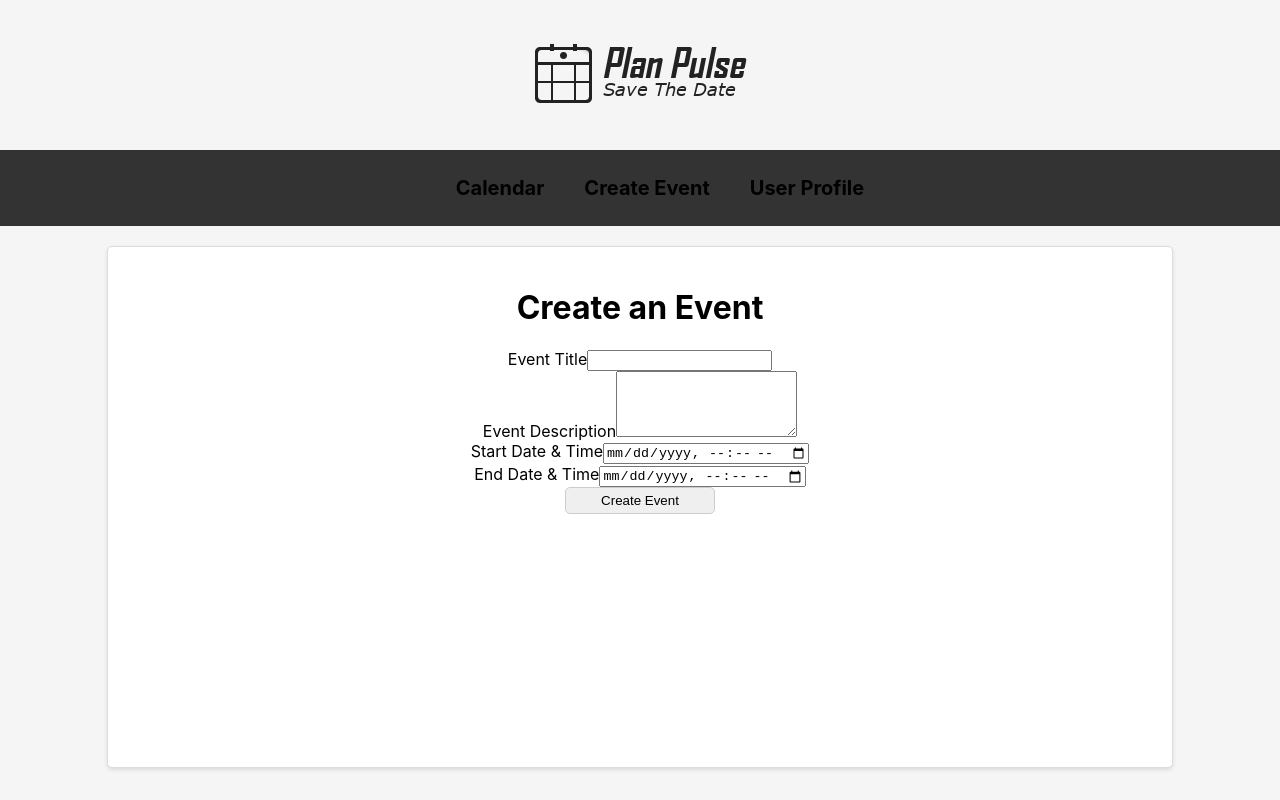
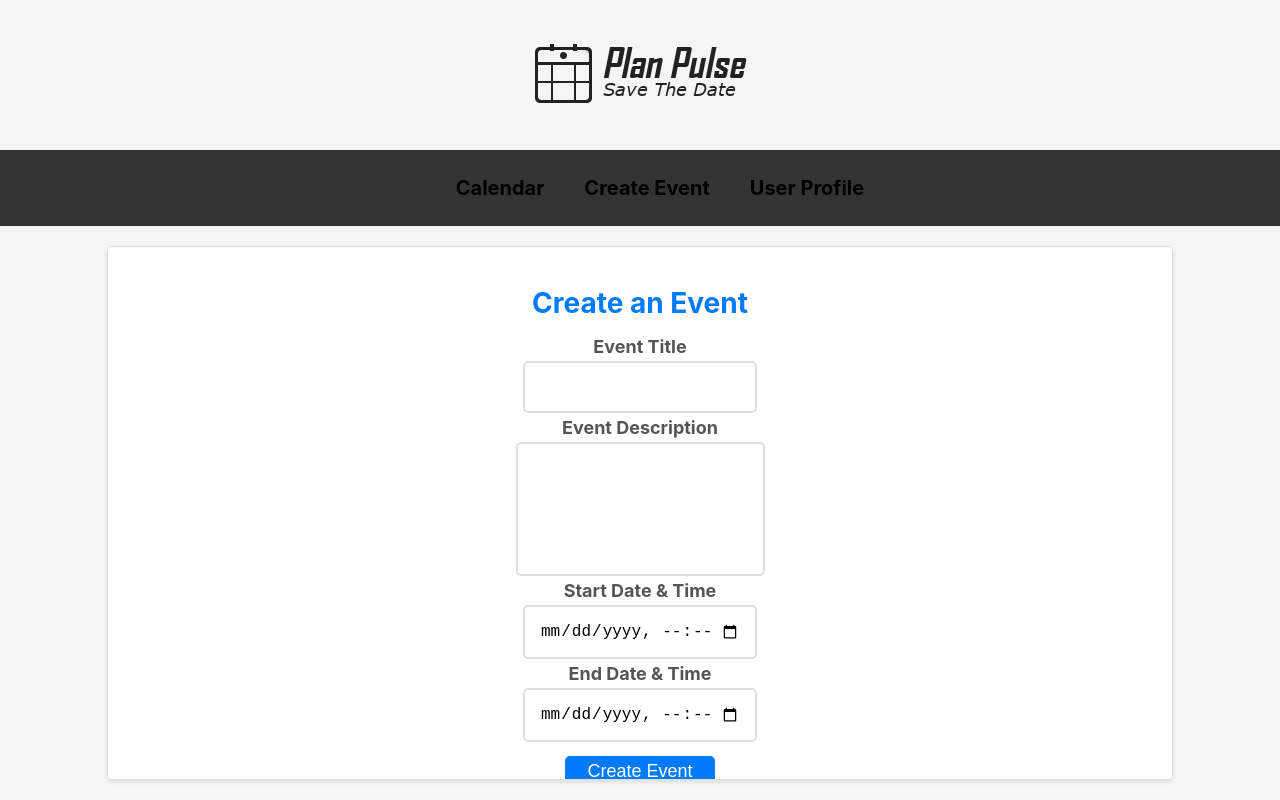
Before and after one commit to AlecZytkowski/plan_pulse, a React (Create React App) app in the folder plan_pulse/: page /dashboard in a window 1280 px wide. Both pictures are taken after a click on the item "Create Event". Built offline with nearby package versions, Linux system fonts and the light colour scheme; no server answers.

Commit message:
Added styling to the CreateEvent view to improve user experience!

```diff
--- a/plan_pulse/src/Pages/Dashboard/CreateEvent.css
+++ b/plan_pulse/src/Pages/Dashboard/CreateEvent.css
@@ -0,0 +1,59 @@
+  .create-event-container {
+  justify-content: center;
+  }
+
+  .create-event-heading {
+    font-size: 28px;
+    margin-bottom: 1rem;
+    color: #007bff;
+  }
+
+  .create-event-form {
+    display: flex;
+    flex-direction: column;
+    align-items: center;
+  }
+
+  .form-group {
+    display: flex;
+    flex-direction: column;
+  }
+
+  .form-label {
+    font-size: 18px;
+    font-weight: bold;
+    color: #555;
+  }
+
+  .form-input,
+  .form-textarea {
+    padding: 15px;
+    margin: 0.25rem 0;
+    font-size: 16px;
+    border: 2px solid #e0e0e0;
+    border-radius: 5px;
+    outline: none;
+  }
+
+  .form-input{
+    width: 200px;
+  }
+
+  .form-textarea {
+    min-height: 100px;
+    resize: none;
+  }
+
+  .create-event-button {
+    background-color: #007bff;
+    color: white;
+    font-size: 18px;
+    border: none;
+    border-radius: 5px;
+    cursor: pointer;
+    margin-top: 10px;
+  }
+
+  .create-event-button:hover {
+    background-color: #0056b3;
+  }
```
